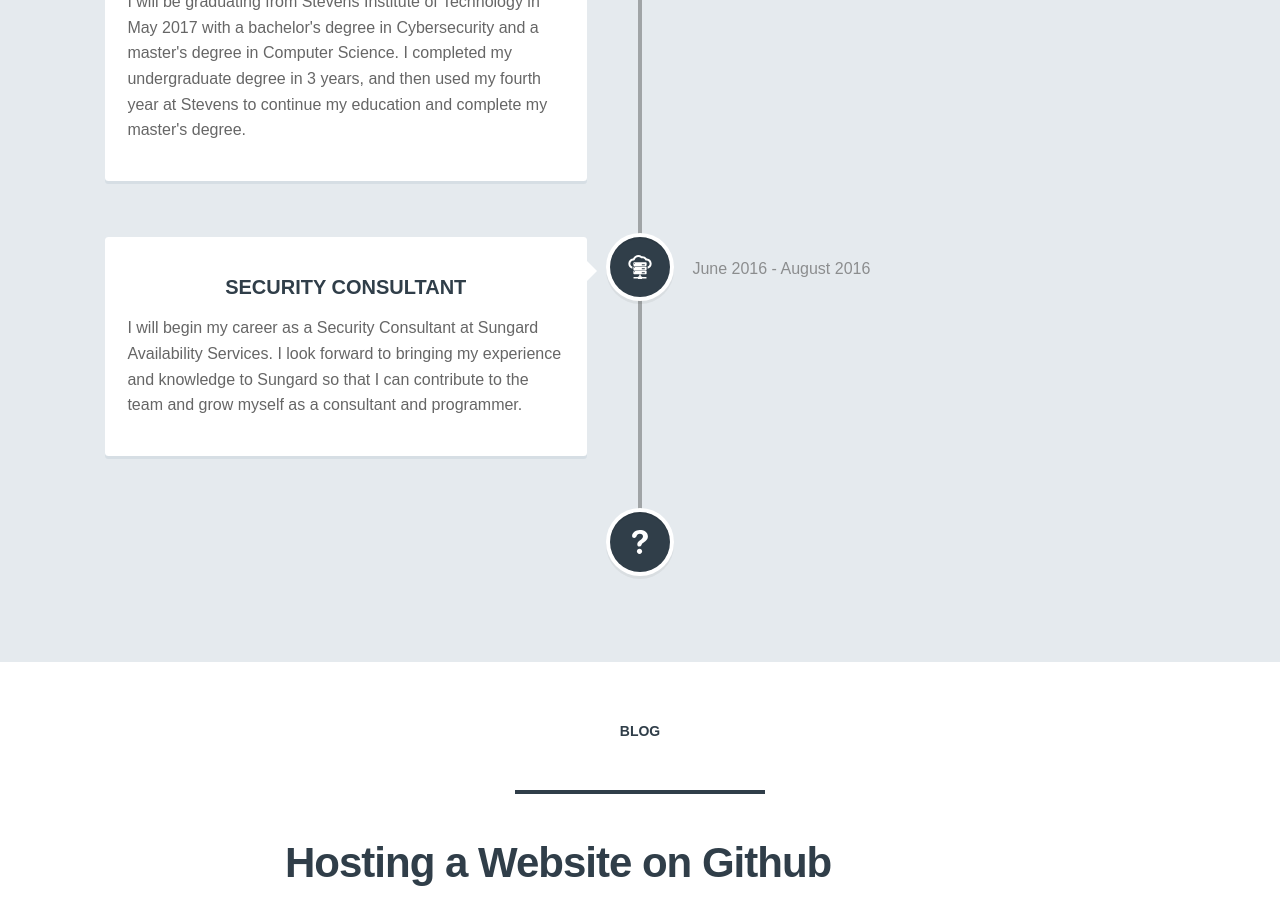
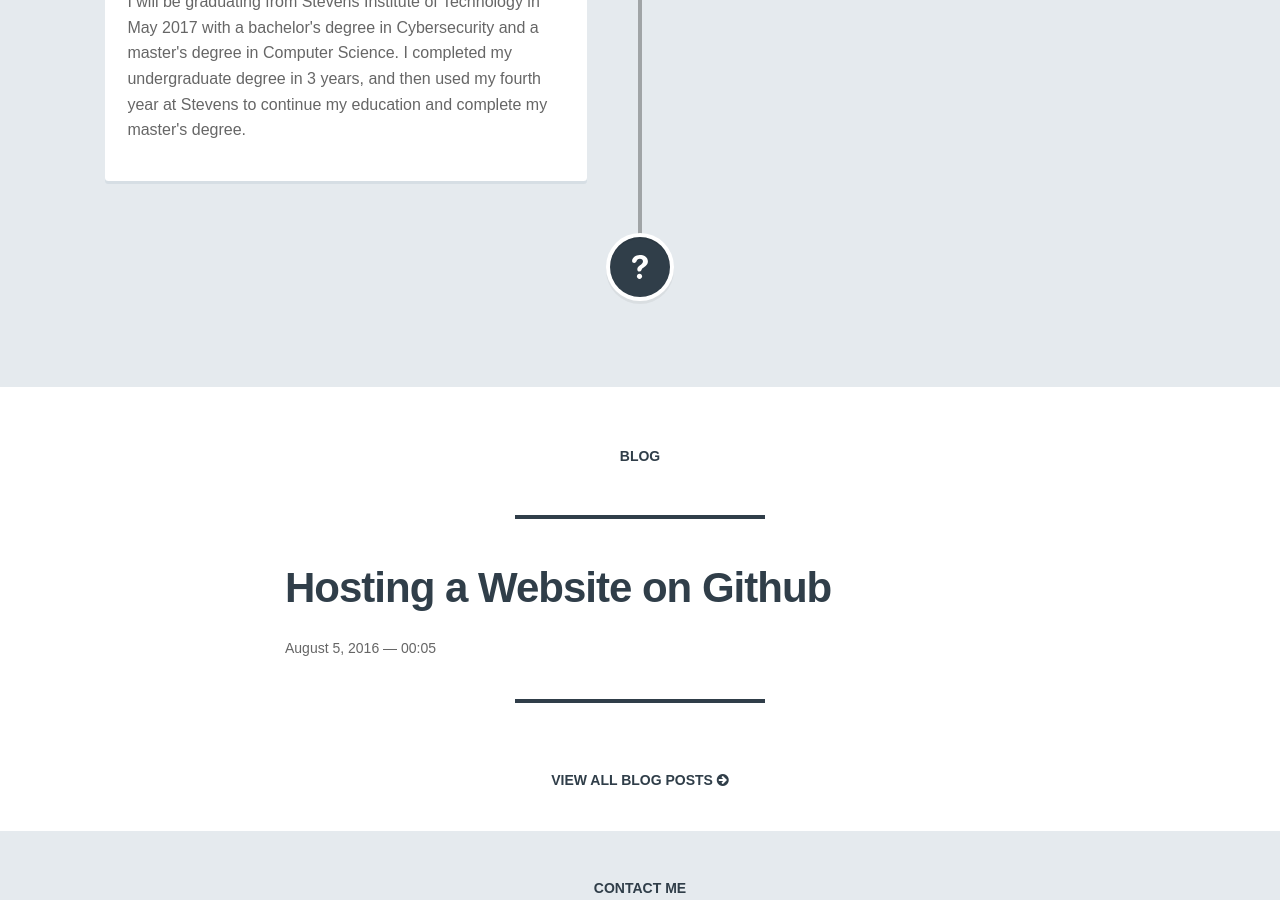
Before and after one commit to nickm221/nickmassa.com, a Jekyll site: the page built from index.html, in a window 1280 px wide and 900 px high, scrolled down 2710 px. Built offline with Jekyll 4.4.1, drawn with Linux system fonts in a browser that asks for light colours; nearby versions of some CDN libraries; Markdown is read by kramdown in place of the engine named in the settings.

Commit message:
Update history.html

```diff
--- a/_includes/history.html
+++ b/_includes/history.html
@@ -54,22 +54,12 @@
           <p>I will be graduating from Stevens Institute of Technology in May 2017 with a bachelor's degree in Cybersecurity and a master's degree in Computer Science.  I completed my undergraduate degree in 3 years, and then used my fourth year at Stevens to continue my education and complete my master's degree.</p>
           <span class="cd-date">May 2017</span>
         </div><!-- cd-timeline-content--><!-- cd-timeline-block-->
-       <div class="cd-timeline-block">
-        <div class="cd-timeline-img cd-location">
-          <img src="../assets/img/hosting.svg" alt="Location"/>
-        </div><!-- cd-timeline-img-->
-        <div class="cd-timeline-content">
-          <h2>Security Consultant</h2>
-          <p>I will begin my career as a Security Consultant at Sungard Availability Services.  I look forward to bringing my experience and knowledge to Sungard so that I can contribute to the team and grow myself as a consultant and programmer. </p>
-          <span class="cd-date">June 2016 - August 2016</span>
-        </div><!-- cd-timeline-content--><!-- cd-timeline-block-->
         <div class="cd-timeline-block">
           <div class="cd-timeline-img cd-location">
             <img src="../assets/img/question30.svg" alt="Location"/>
           </div>
         </div><!-- cd-timeline-->
       </div>
-      </div>
     </section>
     <div class="cd-timeline-header"><h2></h2>
   </div>
```
